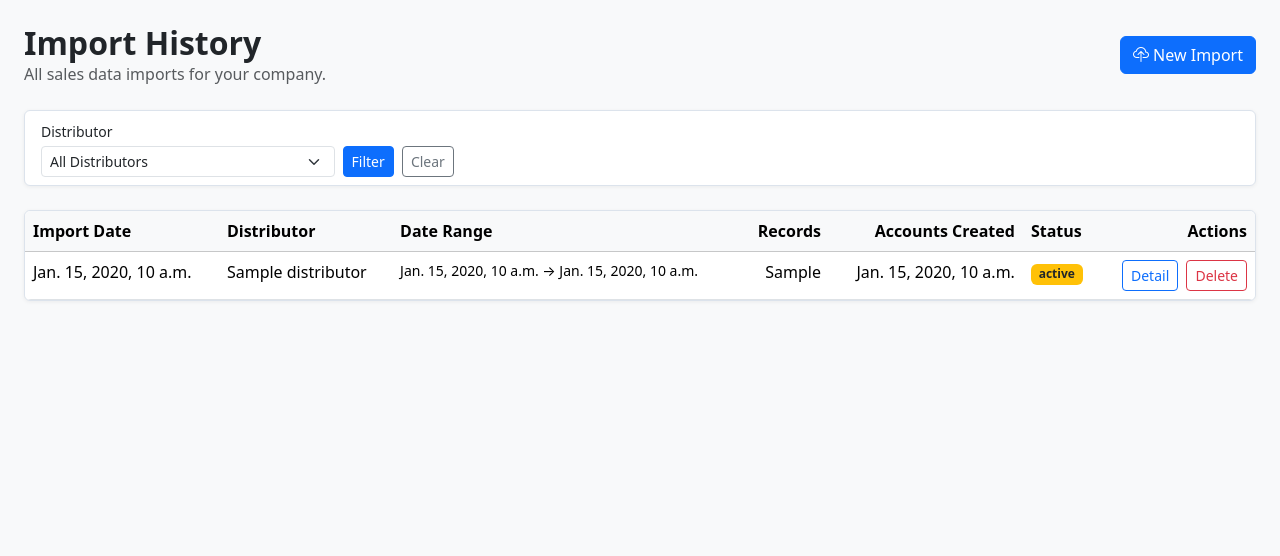
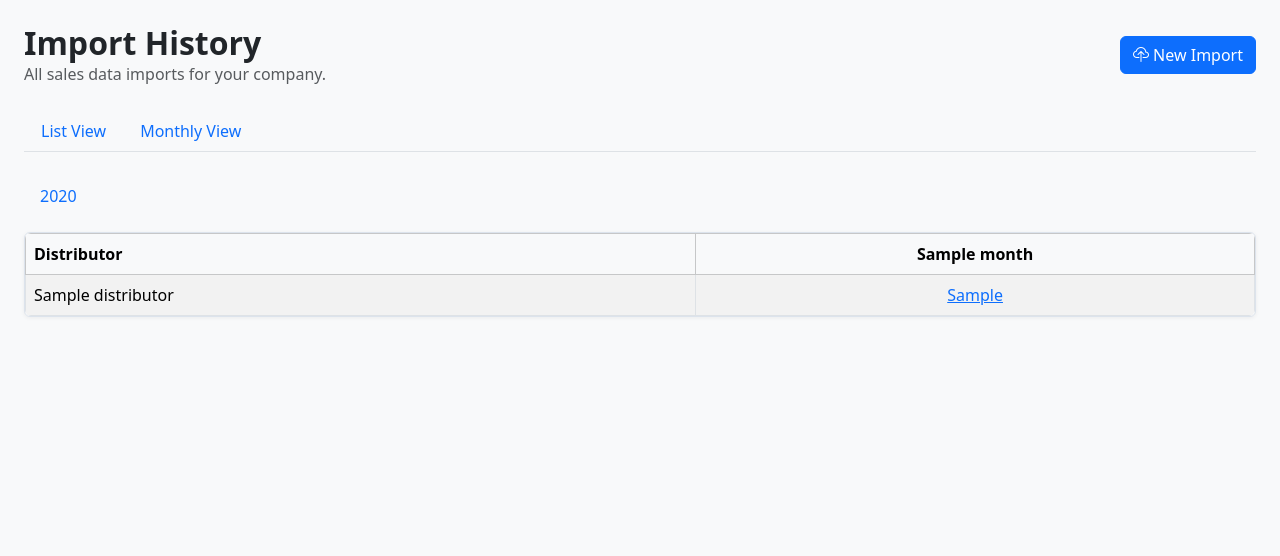
Before and after one commit to senorsangria/sangriaERP, a Django app: template templates/imports/batch_list.html in a window 1280 px wide. Shown: the part 56-612 px from the top of the page. Run offline with Django 5.2, Linux system fonts and the light colour scheme; the template is opened without the code that fills it: most values are stand-ins (such as "Sample title", 1, 10 or a date in 2020); some libraries are stand-ins or nearby versions.

Commit message:
Phase 2.2 improvements - default distributor on re-import, item mapping display, monthly view
Co-Authored-By: Claude Sonnet 4.6 <noreply@anthropic.com>

```diff
--- a/templates/imports/batch_list.html
+++ b/templates/imports/batch_list.html
@@ -12,10 +12,26 @@
   </a>
 </div>
 
+<!-- Main tabs -->
+<ul class="nav nav-tabs mb-4">
+  <li class="nav-item">
+    <a class="nav-link {% if active_tab == 'list' %}active{% endif %}"
+       href="{% url 'batch_list' %}?tab=list">List View</a>
+  </li>
+  <li class="nav-item">
+    <a class="nav-link {% if active_tab == 'monthly' %}active{% endif %}"
+       href="{% url 'batch_list' %}?tab=monthly">Monthly View</a>
+  </li>
+</ul>
+
+{% if active_tab == 'list' %}
+<!-- ===== LIST VIEW ===== -->
+
 <!-- Distributor filter -->
 <div class="card mb-4">
   <div class="card-body py-2">
     <form method="get" class="row g-2 align-items-end">
+      <input type="hidden" name="tab" value="list">
       <div class="col-sm-4 col-lg-3">
         <label class="form-label small mb-1">Distributor</label>
         <select name="distributor" class="form-select form-select-sm">
@@ -27,7 +43,7 @@
       </div>
       <div class="col-auto">
         <button type="submit" class="btn btn-sm btn-primary">Filter</button>
-        <a href="{% url 'batch_list' %}" class="btn btn-sm btn-outline-secondary ms-1">Clear</a>
+        <a href="{% url 'batch_list' %}?tab=list" class="btn btn-sm btn-outline-secondary ms-1">Clear</a>
       </div>
     </form>
   </div>
@@ -94,4 +110,62 @@
   </div>
 </div>
 {% endif %}
+
+{% else %}
+<!-- ===== MONTHLY VIEW ===== -->
+
+{% if available_years %}
+<!-- Year tabs -->
+<ul class="nav nav-pills mb-3">
+  {% for year in available_years %}
+  <li class="nav-item">
+    <a class="nav-link {% if year == selected_year %}active{% endif %}"
+       href="{% url 'batch_list' %}?tab=monthly&year={{ year }}">{{ year }}</a>
+  </li>
+  {% endfor %}
+</ul>
+
+<!-- Monthly grid -->
+<div class="card">
+  <div class="table-responsive">
+    <table class="table table-striped table-bordered mb-0">
+      <thead class="table-light">
+        <tr>
+          <th style="min-width:160px">Distributor</th>
+          {% for month in month_names %}
+          <th class="text-center" style="min-width:65px">{{ month }}</th>
+          {% endfor %}
+        </tr>
+      </thead>
+      <tbody>
+        {% for row in monthly_grid %}
+        <tr>
+          <td>{{ row.distributor.name }}</td>
+          {% for cell in row.months %}
+          <td class="text-center">
+            {% for batch in cell %}
+            <a href="{% url 'batch_detail' batch.pk %}">{{ batch.records_imported }}</a>{% if not forloop.last %}<br>{% endif %}
+            {% empty %}{% endfor %}
+          </td>
+          {% endfor %}
+        </tr>
+        {% endfor %}
+      </tbody>
+    </table>
+  </div>
+</div>
+
+{% else %}
+<div class="card">
+  <div class="card-body text-center text-muted py-5">
+    <i class="bi bi-calendar3 fs-1 mb-3 d-block"></i>
+    <p class="mb-2">No import data found. Import sales data to see it here.</p>
+    <a href="{% url 'import_upload' %}" class="btn btn-sm btn-primary">
+      <i class="bi bi-cloud-upload me-1"></i>Import Sales Data
+    </a>
+  </div>
+</div>
+{% endif %}
+
+{% endif %}
 {% endblock %}
--- a/templates/imports/mapping_list.html
+++ b/templates/imports/mapping_list.html
@@ -71,10 +71,10 @@
           <td><code>{{ m.raw_item_name }}</code></td>
           <td>{{ m.distributor.name|default:"—" }}</td>
           <td>{{ m.brand.name|default:"—" }}</td>
-          <td class="small">
+          <td>
             {% if m.mapped_item %}
-              {{ m.mapped_item.brand.name }} — {{ m.mapped_item.name }}
-              <span class="text-muted">({{ m.mapped_item.item_code }})</span>
+              {{ m.mapped_item.brand.name }} — {{ m.mapped_item.name }}<br>
+              <small class="text-muted">{{ m.mapped_item.item_code }}</small>
             {% elif m.status == 'ignored' %}
               <span class="text-muted fst-italic">Ignored</span>
             {% else %}
--- a/templates/imports/success.html
+++ b/templates/imports/success.html
@@ -53,7 +53,7 @@
         </table>
 
         <div class="d-flex gap-2 mt-3">
-          <a href="{% url 'import_upload' %}" class="btn btn-primary">
+          <a href="{% url 'import_upload' %}?distributor={{ batch.distributor.pk }}" class="btn btn-primary">
             <i class="bi bi-cloud-upload me-1"></i>Import Another File
           </a>
           <a href="{% url 'batch_detail' batch.pk %}" class="btn btn-outline-secondary">
```
Also changed, not shown: PRODUCT_DECISIONS.md (+31 -1 lines), apps/imports/views.py (+65 -3 lines).
